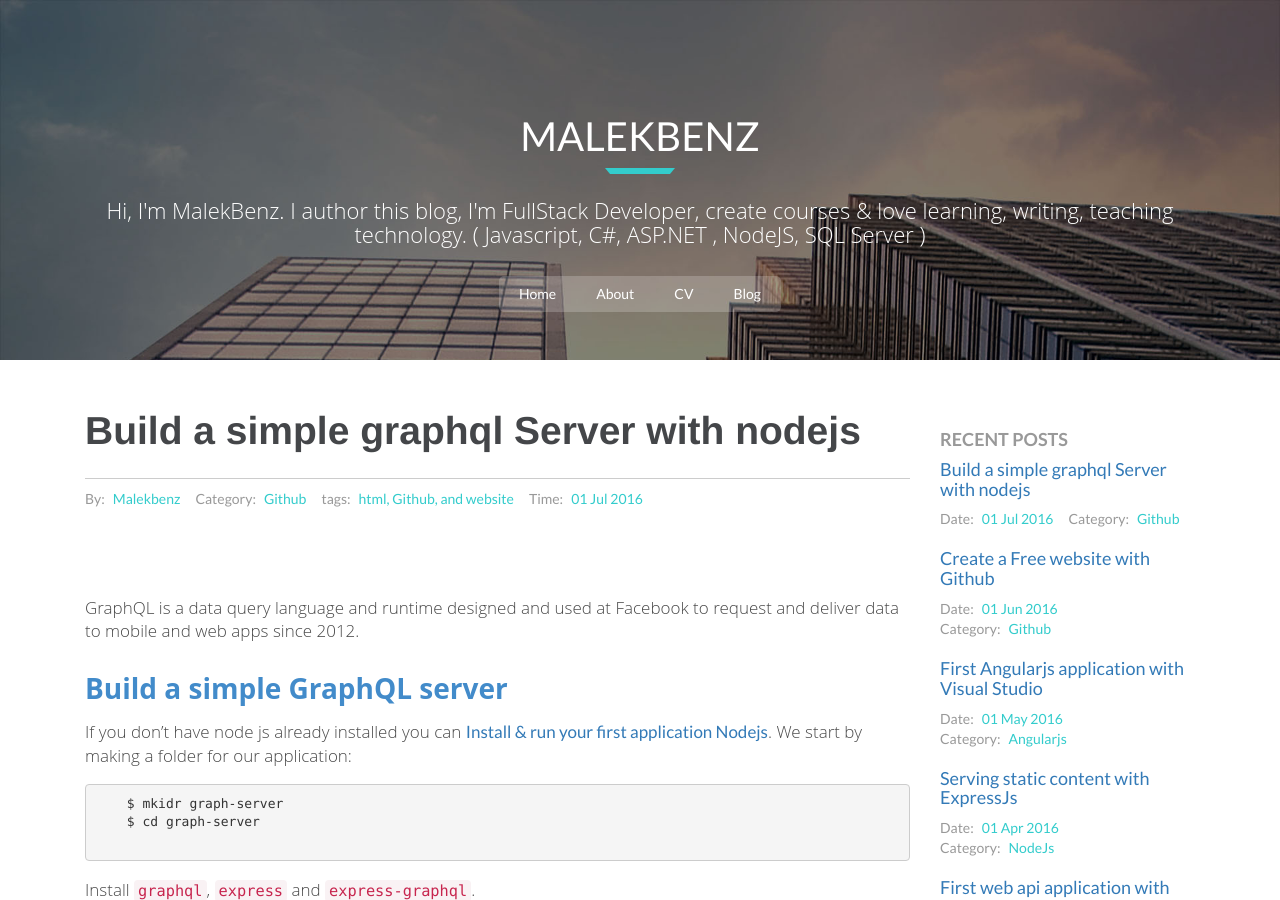
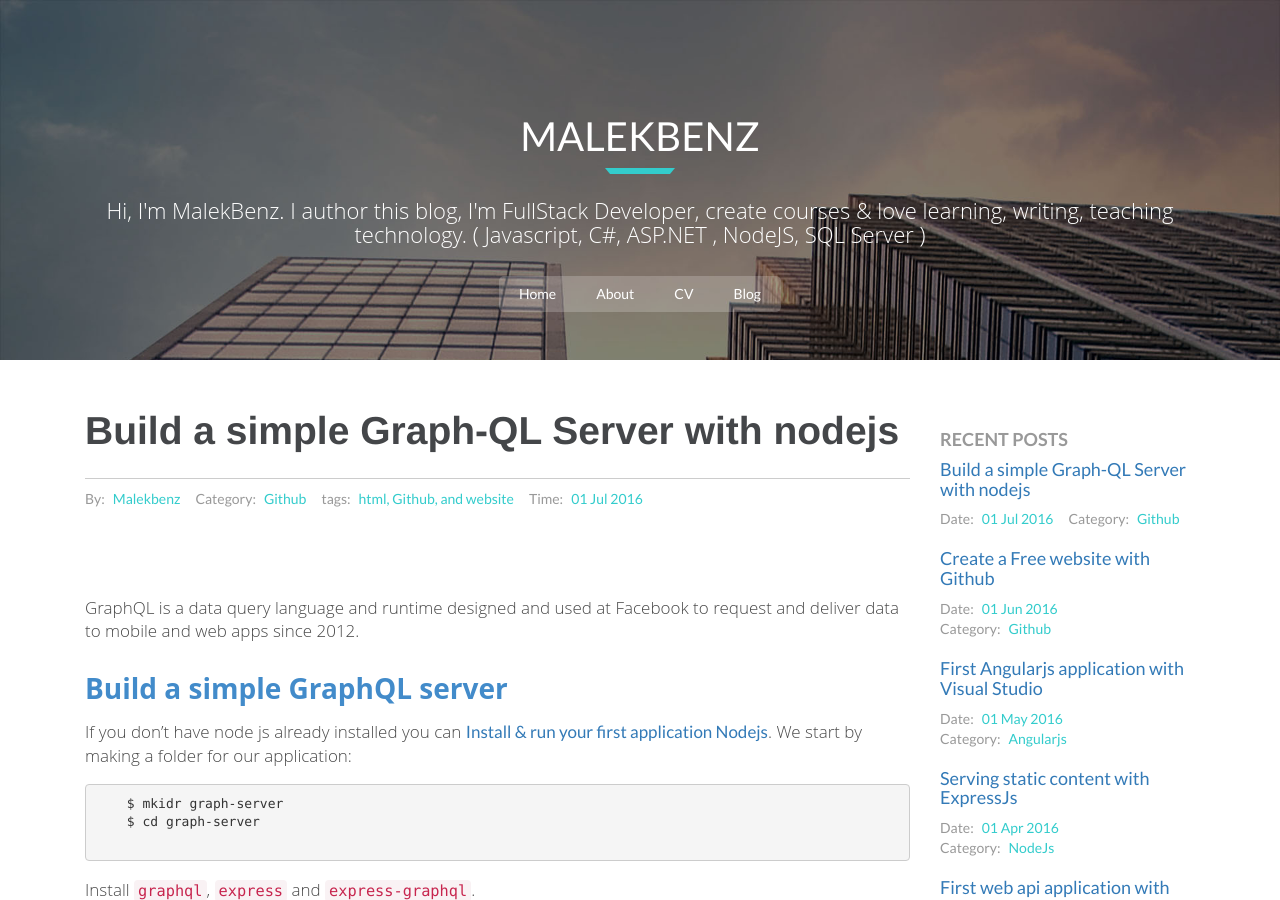
Before and after one commit to malekbenz/malekbenz, a Jekyll site: the page built from _posts/2016-07-01-Build-graphql-server-nodejs.md, in a window 1280 px wide and 900 px high. Built offline with Jekyll 4.4.1, drawn with Linux system fonts in a browser that asks for light colours; nearby versions of some CDN libraries; comment, search, counter and statistics services are not loaded.

Commit message:
add post graph-ql

````diff
--- a/_posts/2016-07-01-Build-graphql-server-nodejs.md
+++ b/_posts/2016-07-01-Build-graphql-server-nodejs.md
@@ -1,6 +1,6 @@
 ---
 layout: post
-title: "Build a simple graphql Server with nodejs"
+title: "Build a simple Graph-QL Server with nodejs"
 date: 2016-07-01
 author: Malekbenz
 comments: true
@@ -148,6 +148,7 @@ This message indicate that we need to provide a query.
 
 A query is a string interpreted by a server that returns data in a specified format. Here is an example query:
 
+Query:
 ```
 {
   user(id: "1") {
@@ -167,6 +168,8 @@ Result:
   }
 }
 ```
+Query:
+
 ```
 {
   user(id: "2") {
````
